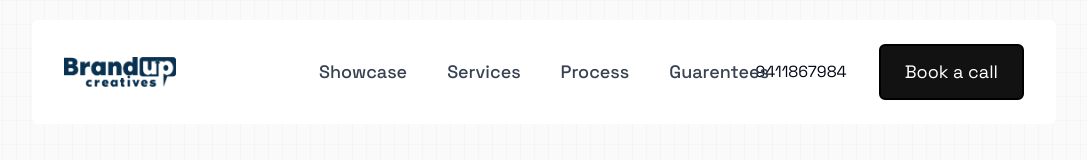
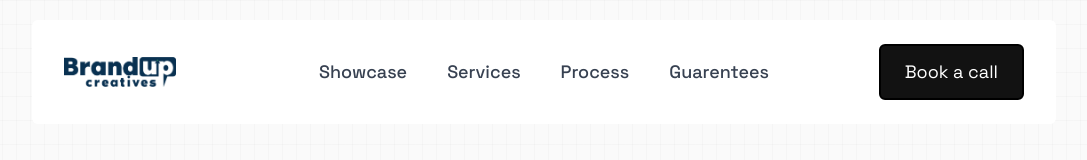
Before and after one commit to KAPIL9411/Brandup-nextjs, a Next.js app: page /showcase in a window 1280 px wide. Shown: the top 160 px of the page, without its empty margins (96-1183 px from the left). Built offline with nearby package versions, Linux system fonts and the light colour scheme.

Commit message:
number change

```diff
--- a/components/showcase-navbar.tsx
+++ b/components/showcase-navbar.tsx
@@ -67,7 +67,6 @@ xl:w-4/5
       <div className="flex items-center gap-x-4">
       <a href="tel:5193191562" className="hidden xl:flex">
               <button className="px-4 py-2  rounded-md flex items-center gap-x-3 ">
-            9411867984
               </button>
             </a>
 
```
